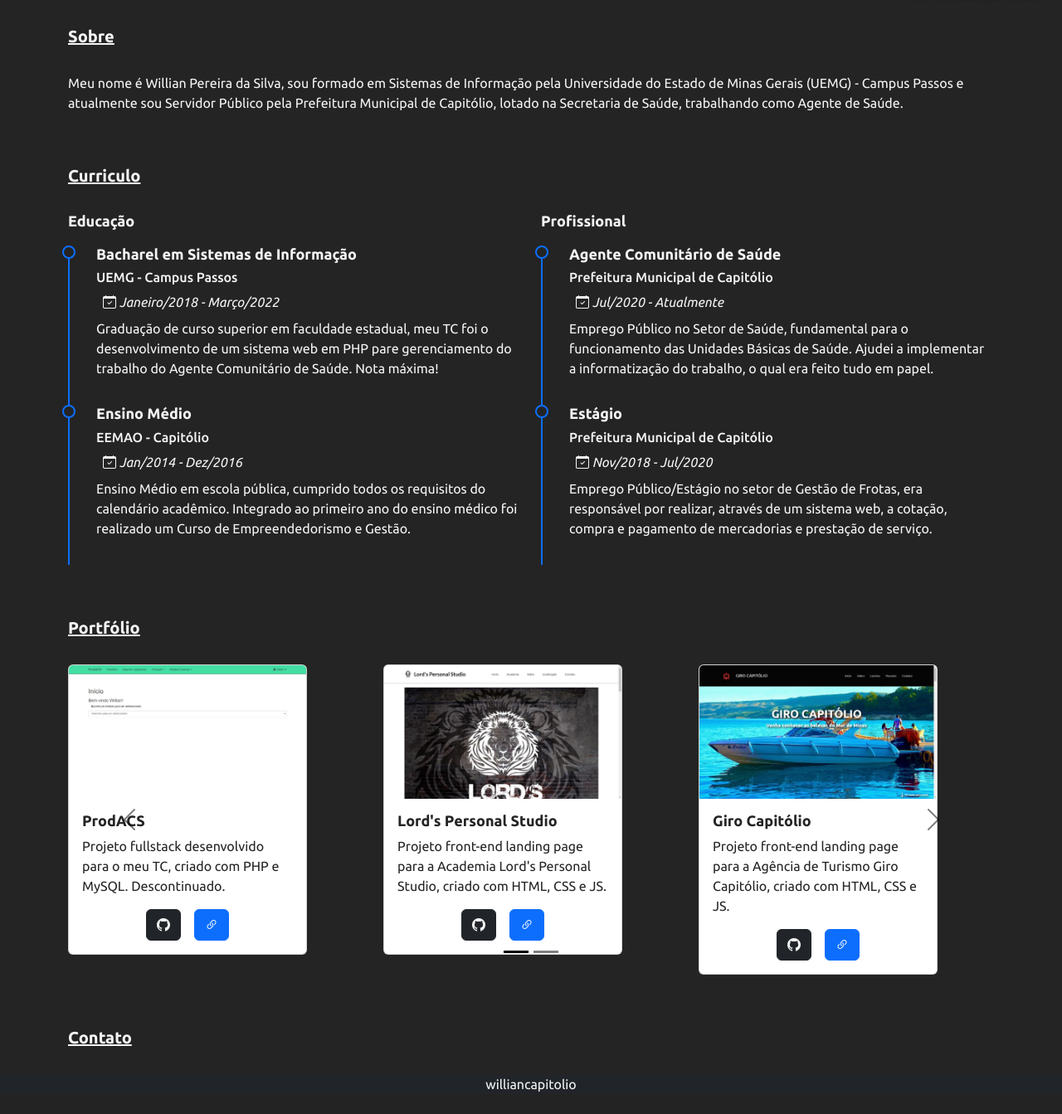
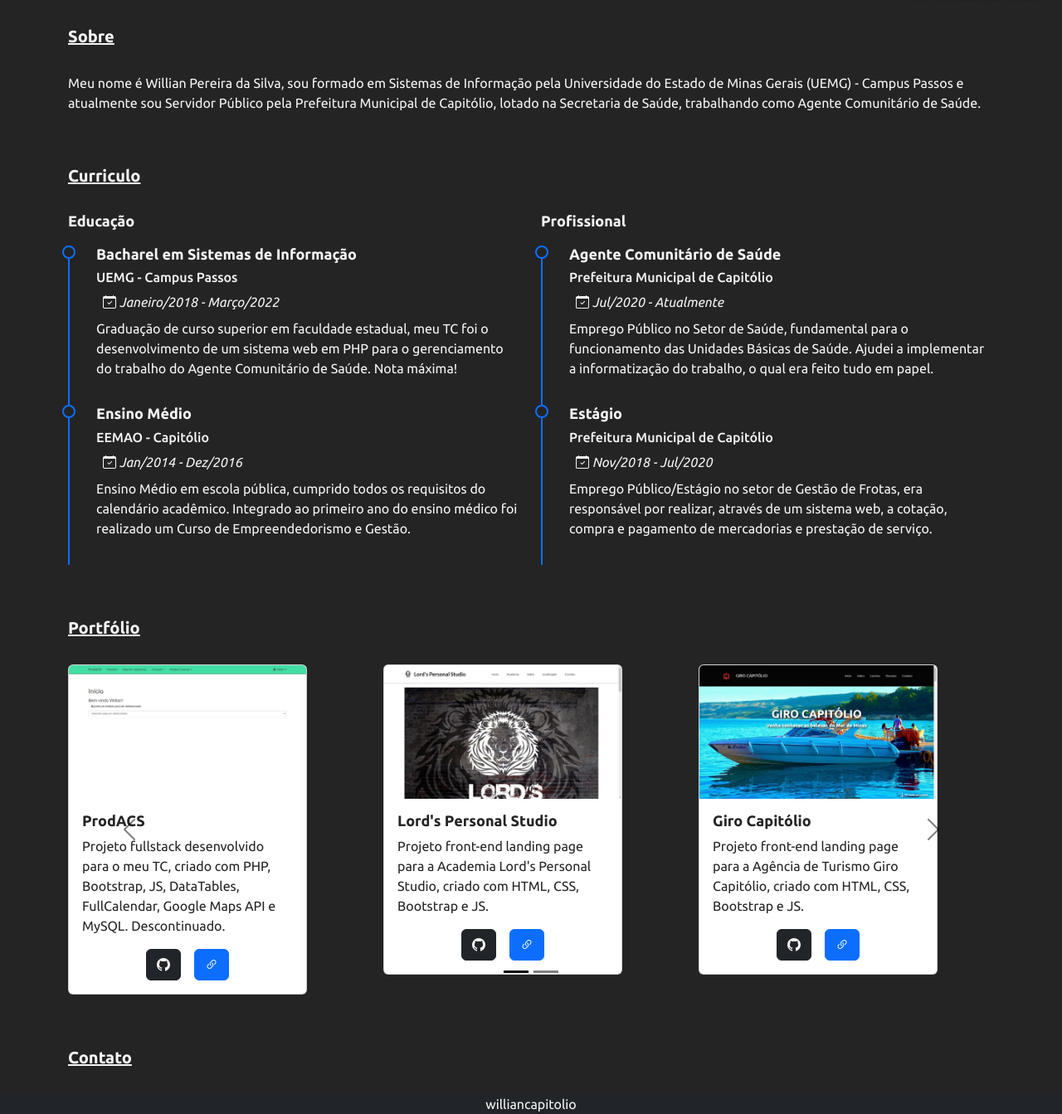
Before and after one commit to williancapitolio/portfolio, a Flask app: page / in a window 1280 px wide. Shown: the part 800-2143 px from the top of the page at 83% size. Before the commit the page ends 2116 px from the top, so only its background shows below. Run offline with Flask 2, Linux system fonts and the light colour scheme; some libraries are stand-ins or nearby versions.

Commit message:
text correction

```diff
--- a/templates/index.html
+++ b/templates/index.html
@@ -74,7 +74,7 @@
             <p>Meu nome é Willian Pereira da Silva, sou formado em Sistemas de Informação pela Universidade do
                 Estado de
                 Minas Gerais (UEMG) - Campus Passos e atualmente sou Servidor Público pela Prefeitura Municipal de
-                Capitólio, lotado na Secretaria de Saúde, trabalhando como Agente de Saúde.</p>
+                Capitólio, lotado na Secretaria de Saúde, trabalhando como Agente Comunitário de Saúde.</p>
             </div>
         </section>
         <section class="secCurriculo container" id="secCurriculo">
@@ -87,7 +87,7 @@
                         <h6>UEMG - Campus Passos</h6>
                         <span><i class="bi bi-calendar-check"></i> Janeiro/2018 - Março/2022</span>
                         <p>Graduação de curso superior em faculdade estadual, meu TC foi o desenvolvimento de um sistema
-                            web em PHP pare gerenciamento do trabalho do Agente Comunitário de Saúde. Nota máxima!</p>
+                            web em PHP para o gerenciamento do trabalho do Agente Comunitário de Saúde. Nota máxima!</p>
                     </div>
                     <div class="curriculoItem">
                         <h5>Ensino Médio</h5>
@@ -141,7 +141,7 @@
                                         <div class="card-body">
                                             <h5 class="card-title">ProdACS</h5>
                                             <p class="card-text">Projeto fullstack desenvolvido para o meu TC, criado
-                                                com PHP e MySQL. Descontinuado.</p>
+                                                com PHP, Bootstrap, JS, DataTables, FullCalendar, Google Maps API e MySQL. Descontinuado.</p>
                                             <div class="d-flex justify-content-center">
                                                 <a href="https://github.com/williancapitolio/prodacs" target='_blank'
                                                     class="btn btn-dark me-3"><i class="bi bi-github"></i></a>
@@ -158,7 +158,7 @@
                                         <div class="card-body">
                                             <h5 class="card-title">Lord's Personal Studio</h5>
                                             <p class="card-text">Projeto front-end landing page para a Academia
-                                                Lord's Personal Studio, criado com HTML, CSS e JS.</p>
+                                                Lord's Personal Studio, criado com HTML, CSS, Bootstrap e JS.</p>
                                             <div class="d-flex justify-content-center">
                                                 <a href="https://github.com/williancapitolio/lordspersonalstudio"
                                                     target='_blank' class="btn btn-dark me-3"><i
@@ -176,7 +176,7 @@
                                         <div class="card-body">
                                             <h5 class="card-title">Giro Capitólio</h5>
                                             <p class="card-text">Projeto front-end landing page para a Agência de
-                                                Turismo Giro Capitólio, criado com HTML, CSS e JS.</p>
+                                                Turismo Giro Capitólio, criado com HTML, CSS, Bootstrap e JS.</p>
                                             <div class="d-flex justify-content-center">
                                                 <a href="https://github.com/williancapitolio/girocapitolio"
                                                     target='_blank' class="btn btn-dark me-3"><i
```
